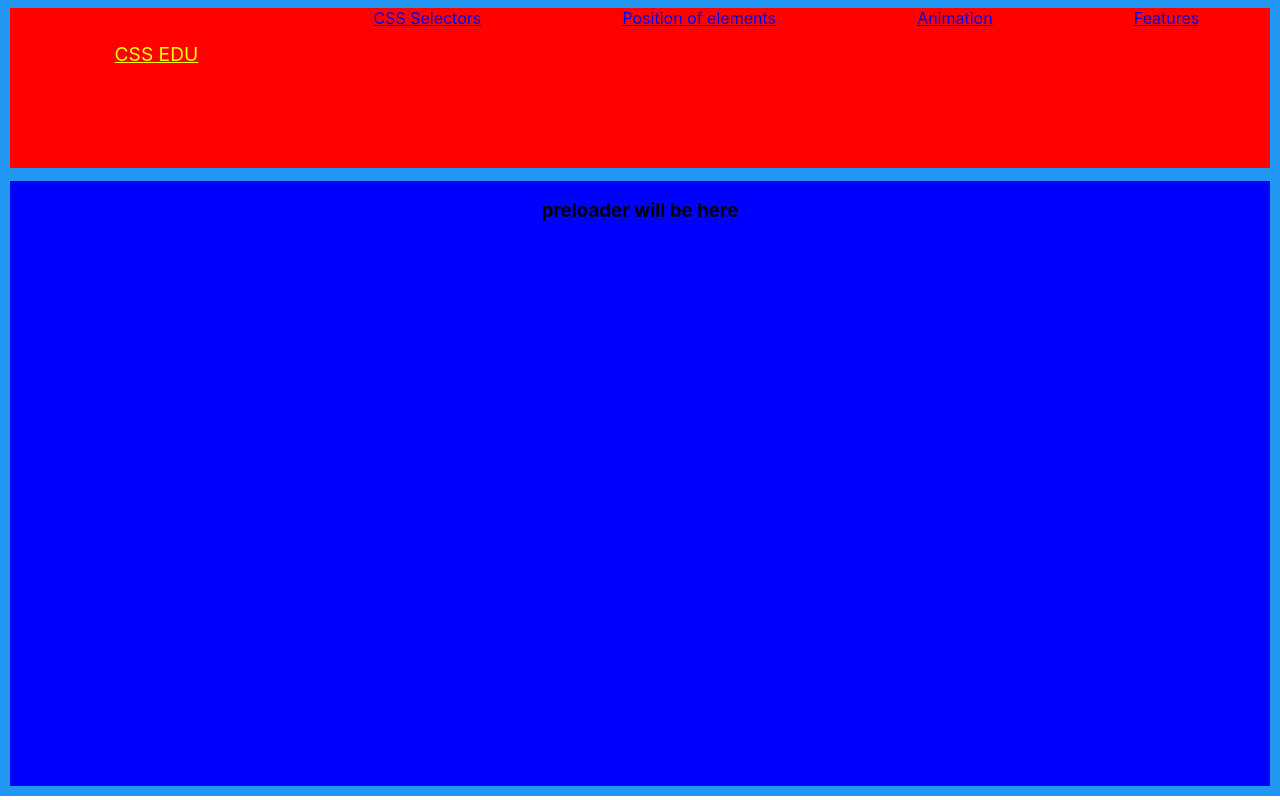
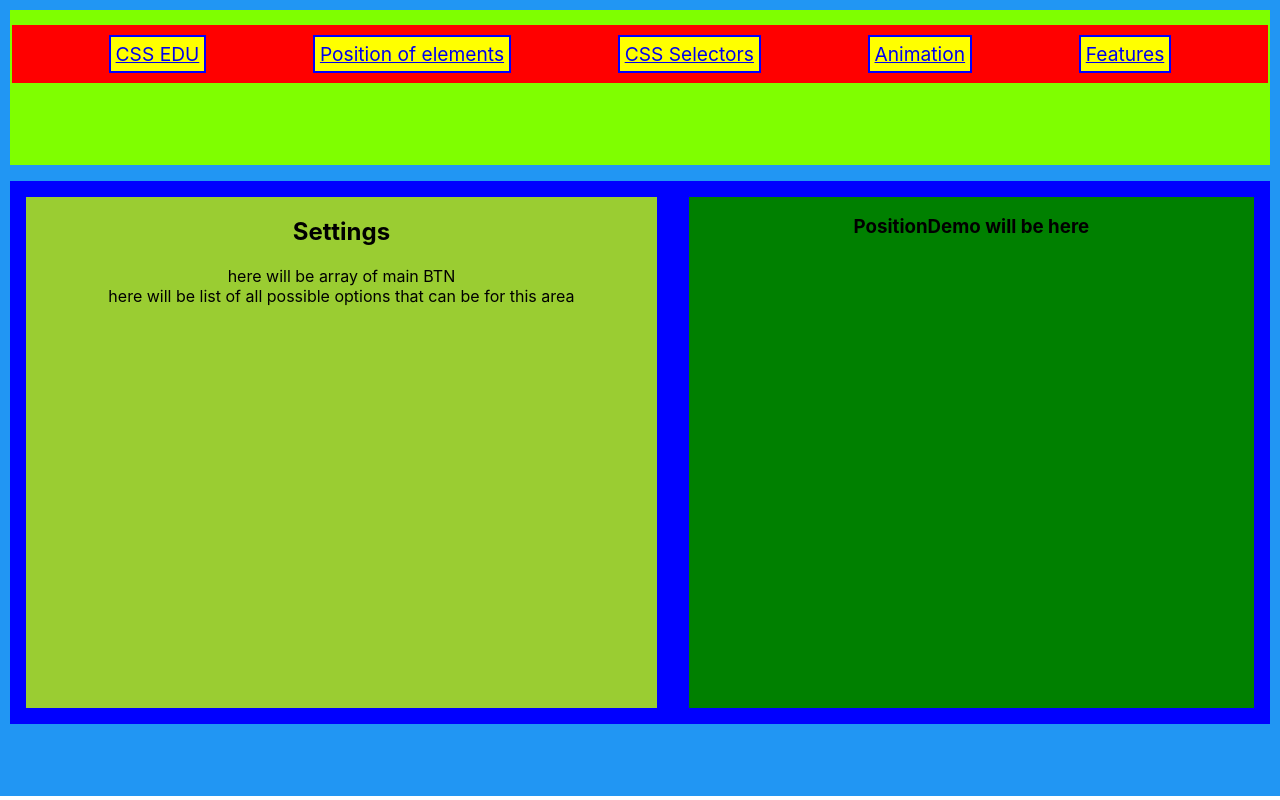
Before and after one commit to SVA2021/CSS-EDU, a React (Create React App) app: page /position in a window 1280 px wide. Built offline with nearby package versions, Linux system fonts and the light colour scheme.

Commit message:
initial layout

```diff
--- a/src/features/Header/Header.module.css
+++ b/src/features/Header/Header.module.css
@@ -3,5 +3,5 @@
     background-color: chartreuse;
     color: red;
     position: relative;
-    padding: 1vh;
+    padding: 2px;
 }
--- a/src/features/Header/NavBar.module.css
+++ b/src/features/Header/NavBar.module.css
@@ -1,25 +1,22 @@
-.main {
-    /* margin: auto; */
-    /* padding: 10px; */
+.navbar ul{
+    margin: 1% auto;
+    padding: 0;
     display: flex;
     flex-direction: row;
-    justify-content: space-around;
-
-    width: 100%;
-    height: 20vh;
+    justify-content: space-evenly;
+    list-style-type: none;
     background-color: red;
-    /* Center vertically and horizontally */
-    position: absolute;
-    top: 50%;
-    left: 50%;
-    margin: -10vh 0 0 -50%;
 }
 
-.link {
+li {
     display: block;
-    margin: 2vh;
-    padding: 2vh;
-    border: 2px solid red;
-    color: yellow;
+    margin: 10px;
+    padding: 5px;
+    border: 2px solid blue;
+    background-color: yellow;
     font-size: larger;
 }
+
+@media screen and (max-width: 768px) {
+    .navbar ul {flex-direction: column;}
+}
--- a/src/features/Header/NavBar.tsx
+++ b/src/features/Header/NavBar.tsx
@@ -4,12 +4,14 @@ import style from './NavBar.module.css'
 
 const NavBar = () => {
     return (
-        <nav className={style.main}>
-            <Link className={style.link} to="/">CSS EDU</Link>
-            <Link to="/selectors">CSS Selectors</Link>
-            <Link to="/position">Position of elements</Link>
-            <Link to="/animation">Animation</Link>
-            <Link to="/features">Features</Link>
+        <nav className={style.navbar}>
+            <ul>
+                <li><Link to="/">CSS EDU</Link></li>
+                <li><Link to="/position">Position of elements</Link></li>
+                <li><Link to="/selectors">CSS Selectors</Link></li>
+                <li><Link to="/animation">Animation</Link></li>
+                <li><Link to="/features">Features</Link></li>
+            </ul>
         </nav>
     )
 }
--- a/src/features/Main/Main.tsx
+++ b/src/features/Main/Main.tsx
@@ -1,15 +1,14 @@
 import React from 'react';
 import { Route, Routes } from 'react-router';
+import Position from '../Position/Position';
 import Preloader from '../Preloader/Preloader';
-import Demo from './Demo';
-import SideBar from './SideBar';
 
 const Main = () => {
     return (
             <Routes>
                 <Route path="/" element={<Preloader />} />
+                <Route path="/position" element={<Position />} />
                 <Route path="/selectors" element={<Preloader />} />
-                <Route path="/position" element={<Preloader />} />
                 <Route path="/animation" element={<Preloader />} />
                 <Route path="/features" element={<Preloader />} />
             </Routes>
--- /dev/null
+++ b/src/features/Position/Position.module.css
@@ -0,0 +1,9 @@
+.main__position {
+    grid-area: 2 / 1 / 3 / 7;
+    background-color: blue;
+    color: black;
+    display: flex;
+    flex-direction: row;
+    justify-content: space-between;
+    /* margin: 1em; */
+}
--- /dev/null
+++ b/src/features/Position/Position.tsx
@@ -0,0 +1,15 @@
+import React from 'react';
+import style from './Position.module.css'
+import PositionDemo from './PositionDemo';
+import PositionSideBar from './PositionSideBar';
+
+const Position = () => {
+    return (
+        <section className={style.main__position}>
+            <PositionSideBar />
+            <PositionDemo />
+        </section>
+    )
+}
+
+export default Position;
--- /dev/null
+++ b/src/features/Position/PositionDemo.module.css
@@ -0,0 +1,9 @@
+.main__position__demo {
+    /* grid-area: 2 / 3 / 3 / 7; */
+    background-color: blue;
+    color: black;
+    display: block;
+    background-color: green;
+    flex-grow: 2;
+    margin: 1em;
+}
--- /dev/null
+++ b/src/features/Position/PositionDemo.tsx
@@ -0,0 +1,12 @@
+import React from 'react';
+import style from './PositionDemo.module.css'
+
+const PositionDemo = () => {
+    return (
+        <article className={style.main__position__demo}>
+            <h3>PositionDemo will be here</h3>
+        </article>
+    )
+}
+
+export default PositionDemo;
--- /dev/null
+++ b/src/features/Position/PositionSideBar.module.css
@@ -0,0 +1,13 @@
+.main__position__sidebar {
+    /* grid-area: 2 / 1 / 3 / 3; */
+    background-color: blue;
+    color: black;
+    display: block;
+    background-color: yellowgreen;
+    flex-grow: 1;
+    margin: 1em;
+}
+
+.sidebar__mainBtn {
+    color:black
+}
--- /dev/null
+++ b/src/features/Position/PositionSideBar.tsx
@@ -0,0 +1,43 @@
+import React from 'react';
+import style from './PositionSideBar.module.css'
+
+const OptionBtn = (props: any) => {
+    let classes = (props.isActive)
+        ? style.sidebar__optionItem__btn
+        : style.sidebar__optionItem__btn + style.sidebar__optionItem__btn__active;
+
+    return (
+        <button className={classes}>
+            {props.value}
+        </button>
+    )
+}
+
+const OptionItem = (props: any) => {
+    return (
+        <article className={style.sidebar__optionItem}>
+            <h3 className={style.sidebar__optionItem__header}>
+                OptionName
+            </h3>
+            <div className={style.sidebar__optionItem__btnList}>
+                ButtonList
+            </div>
+        </article>
+    )
+}
+
+const PositionSideBar = (props: any) => {
+    return (
+        <article className={style.main__position__sidebar}>
+            <h2>Settings</h2>
+            <div className={style.sidebar__mainBtn}>
+                here will be array of main BTN
+            </div>
+            <div className={style.sidebar__options}>
+                here will be list of all possible options that can be for this area
+            </div>
+        </article>
+    )
+}
+
+export default PositionSideBar;
```
Also changed, not shown: src/App.css (line endings or trailing spaces).
